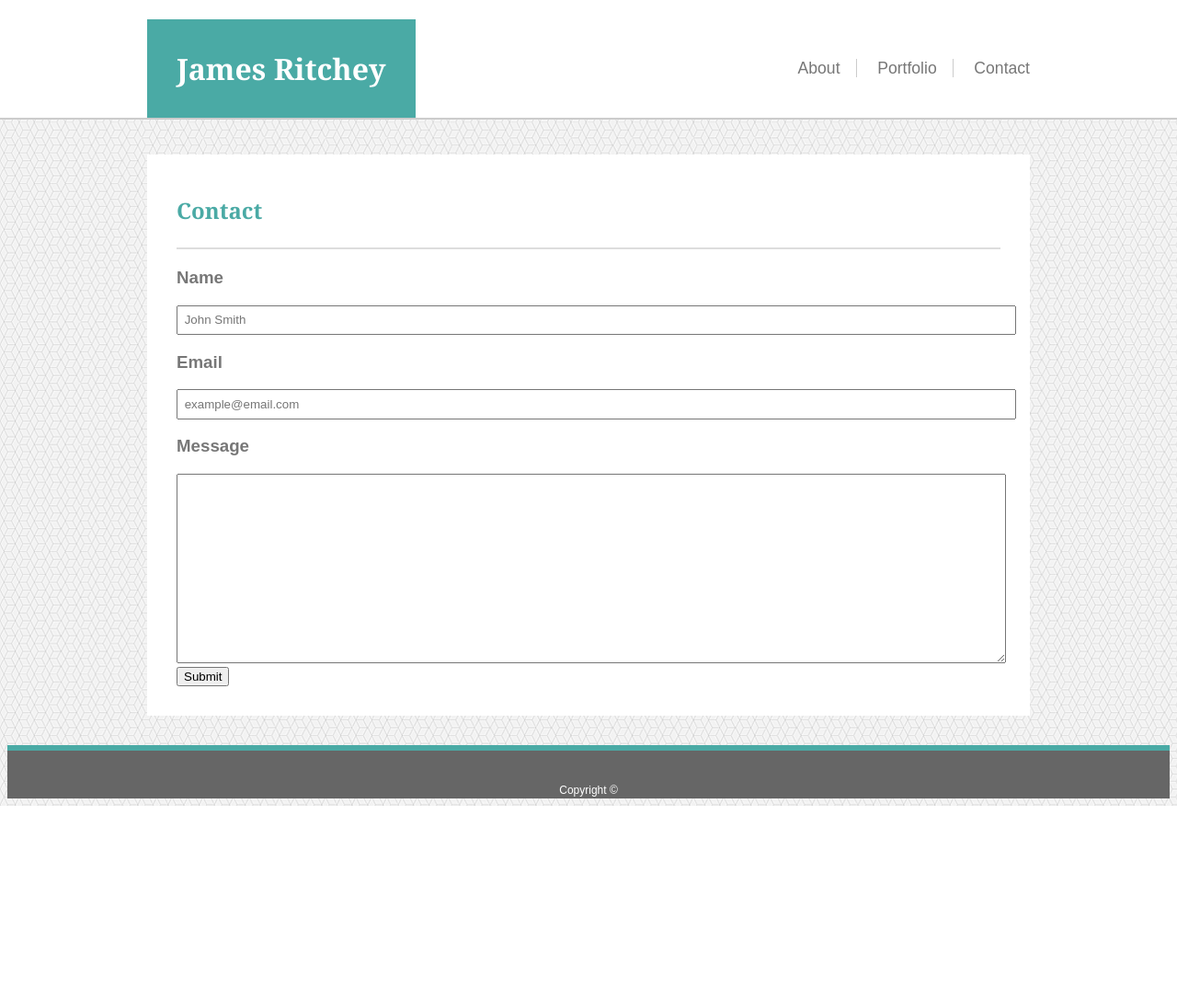
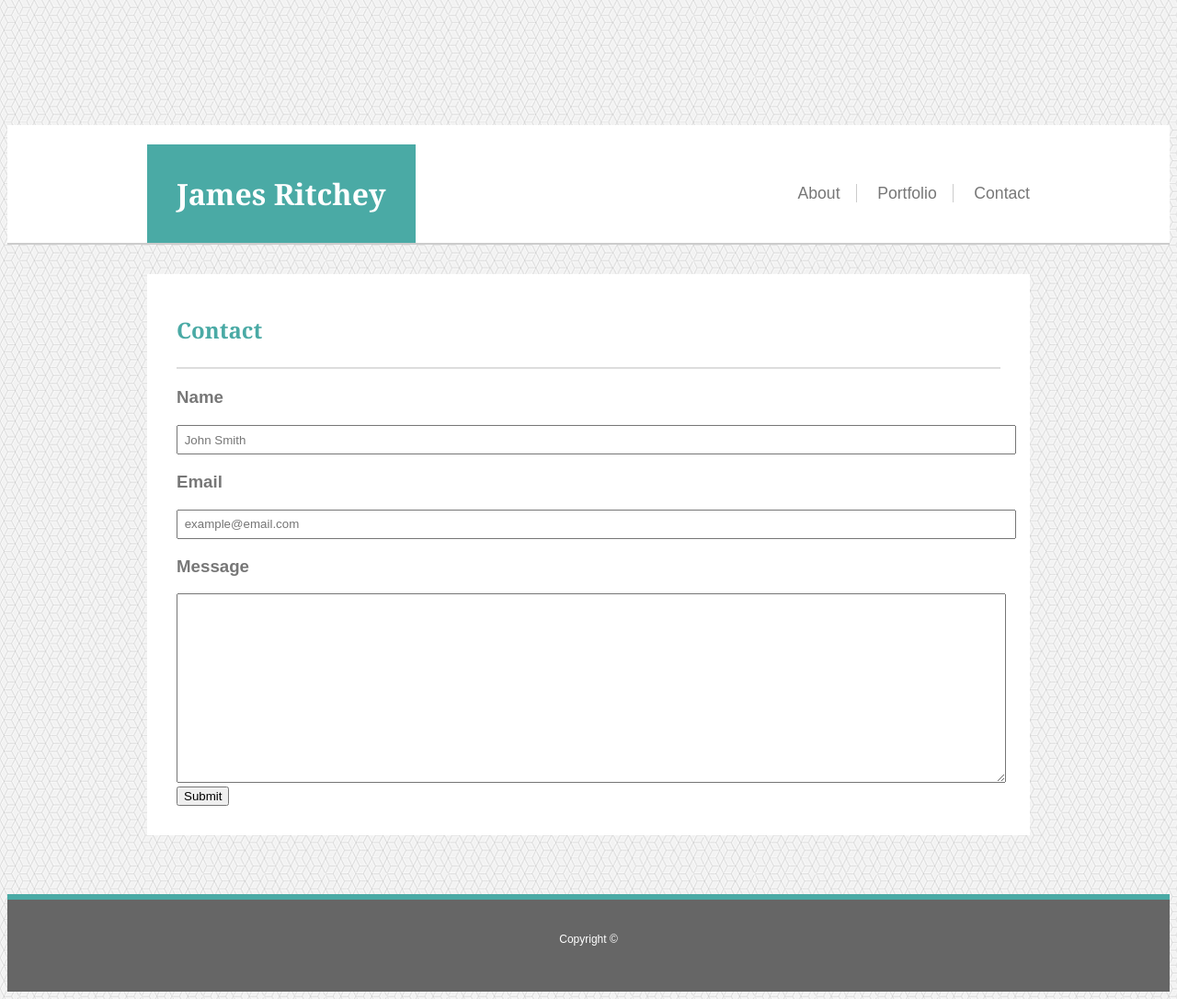
Before and after one commit to dragon1freak/Basic-Portfolio, a plain HTML site: page contact.html in a window 1280 px wide. Shown: the whole page at 92% size. Before the commit the page ends 876 px from the top, so only its background shows below. Drawn offline with Linux system fonts and the light colour scheme.

Commit message:
Further worked on header and footer issues, attemped adding a grid to the site

```diff
--- a/assets/css/style.css
+++ b/assets/css/style.css
@@ -6,7 +6,7 @@
     margin-bottom: 2em;
     background-color: #ffffff;
     width: 960px;
-
+    overflow: hidden;
 }
 
 .content {
@@ -47,6 +47,9 @@ footer {
     background-color: #666666;
     min-width: 960px;
     margin-top: 2em;
+    height: 100px;
+    position: relative;
+    bottom: 0;
 }
 
 footer p {
@@ -56,17 +59,20 @@ footer p {
     padding-top: 2em;
     padding-bottom: 0.2em;
     margin-bottom: 0%;
+    float: bottom;
 }
 
 body {
     background-image: url("../images/background.png");
     background-repeat: repeat;
     padding-top: 8em;
+    min-height: 100vh;
+    position: relative;
 }
 
 header {
     display: block;
-    position: absolute;
+    position: relative;
     background-color: #ffffff;
     width: 100%;
     min-width: 960px;
@@ -159,6 +165,7 @@ h3 {
 
 .img_text p {
     color: #ffffff;
+    font-family: 'Georgia', Times, Times New Roman, serif;
 }
 
 #portfolio_images {
@@ -167,3 +174,10 @@ h3 {
     grid-row-gap: 1em;
     grid-template-columns: 250px 250px;
 }
+
+.grid {
+    display: grid;
+    grid-template-columns: 100%;
+    grid-template-rows: auto auto auto;
+    align-content: start;
+}
--- a/contact.html
+++ b/contact.html
@@ -5,7 +5,7 @@
         <meta charset="UTF-8">
         <link rel="stylesheet" href="assets/css/style.css">
     </head>
-
+<div class="grid">
     <header>
         <div class="heading">
             <h1>James Ritchey</h1>
@@ -44,6 +44,6 @@
         <p>Copyright &copy;</p>
 
     </footer>
-
+</div>
 
 </html>
```
Also changed, not shown: portfolio.html (+8 -0 lines), assets/images/drill_press.jpg (added), assets/images/models.jpg (added).
